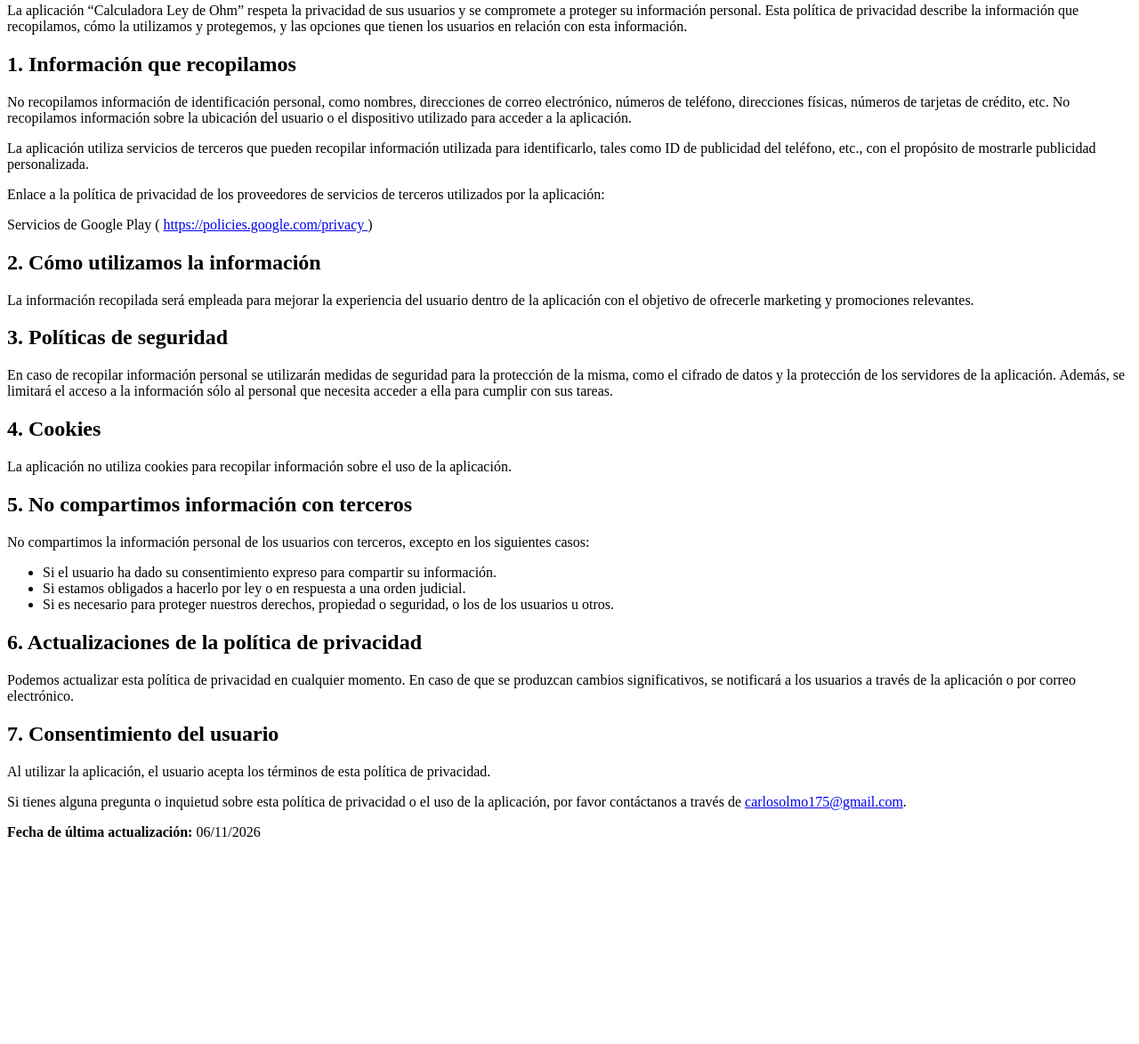
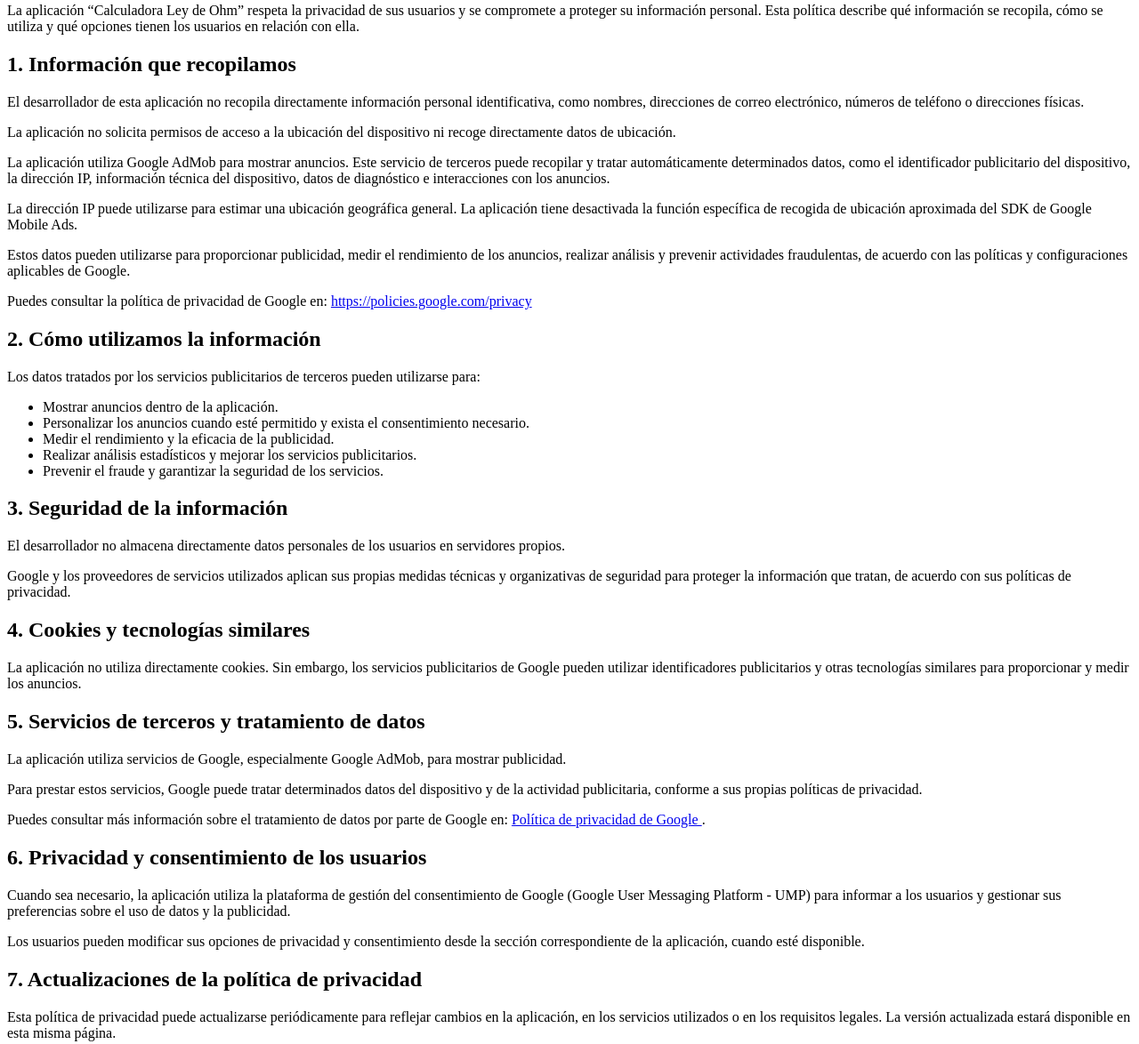
Before and after one commit to carlosolmo175/carlosolmo175.github.io, a plain HTML site: page Política_de_privacidad_Calculadora_Ley_de_Ohm.html in a window 1280 px wide. Shown: the part 77-1251 px from the top of the page at 89% size. Before the commit the page ends 1038 px from the top, so only its background shows below. Drawn offline with Linux system fonts and the light colour scheme.

Commit message:
Actualizar Política_de_privacidad_Calculadora_Ley_de_Ohm.html

```diff
--- a/Política_de_privacidad_Calculadora_Ley_de_Ohm.html
+++ b/Política_de_privacidad_Calculadora_Ley_de_Ohm.html
@@ -11,30 +11,37 @@
     <h1>Política de privacidad para la aplicación “Calculadora Ley de Ohm”</h1>
 
     <p>
-      La aplicación “Calculadora Ley de Ohm” respeta la privacidad de sus usuarios y se compromete a proteger su información personal. Esta política de privacidad describe la información que recopilamos, cómo la utilizamos y protegemos, y las opciones que tienen los usuarios en relación con esta información.
+      La aplicación “Calculadora Ley de Ohm” respeta la privacidad de sus usuarios y se compromete a proteger su información personal. Esta política describe qué información se recopila, cómo se utiliza y qué opciones tienen los usuarios en relación con ella.
     </p>
 
     <section>
       <h2>1. Información que recopilamos</h2>
 
       <p>
-        No recopilamos información de identificación personal, como nombres, direcciones de correo electrónico, números de teléfono, direcciones físicas, números de tarjetas de crédito, etc. No recopilamos información sobre la ubicación del usuario o el dispositivo utilizado para acceder a la aplicación.
+        El desarrollador de esta aplicación no recopila directamente información personal identificativa, como nombres, direcciones de correo electrónico, números de teléfono o direcciones físicas.
       </p>
 
       <p>
-        La aplicación utiliza servicios de terceros que pueden recopilar información utilizada para identificarlo, tales como ID de publicidad del teléfono, etc., con el propósito de mostrarle publicidad personalizada.
+        La aplicación no solicita permisos de acceso a la ubicación del dispositivo ni recoge directamente datos de ubicación.
       </p>
 
       <p>
-        Enlace a la política de privacidad de los proveedores de servicios de terceros utilizados por la aplicación:
+        La aplicación utiliza Google AdMob para mostrar anuncios. Este servicio de terceros puede recopilar y tratar automáticamente determinados datos, como el identificador publicitario del dispositivo, la dirección IP, información técnica del dispositivo, datos de diagnóstico e interacciones con los anuncios.
       </p>
 
       <p>
-        Servicios de Google Play (
+        La dirección IP puede utilizarse para estimar una ubicación geográfica general. La aplicación tiene desactivada la función específica de recogida de ubicación aproximada del SDK de Google Mobile Ads.
+      </p>
+
+      <p>
+        Estos datos pueden utilizarse para proporcionar publicidad, medir el rendimiento de los anuncios, realizar análisis y prevenir actividades fraudulentas, de acuerdo con las políticas y configuraciones aplicables de Google.
+      </p>
+
+      <p>
+        Puedes consultar la política de privacidad de Google en:
         <a href="https://policies.google.com/privacy" target="_blank" rel="noopener noreferrer">
           https://policies.google.com/privacy
         </a>
-        )
       </p>
     </section>
 
@@ -42,64 +49,93 @@
       <h2>2. Cómo utilizamos la información</h2>
 
       <p>
-        La información recopilada será empleada para mejorar la experiencia del usuario dentro de la aplicación con el objetivo de ofrecerle marketing y promociones relevantes.
+        Los datos tratados por los servicios publicitarios de terceros pueden utilizarse para:
+      </p>
+
+      <ul>
+        <li>Mostrar anuncios dentro de la aplicación.</li>
+        <li>Personalizar los anuncios cuando esté permitido y exista el consentimiento necesario.</li>
+        <li>Medir el rendimiento y la eficacia de la publicidad.</li>
+        <li>Realizar análisis estadísticos y mejorar los servicios publicitarios.</li>
+        <li>Prevenir el fraude y garantizar la seguridad de los servicios.</li>
+      </ul>
+    </section>
+
+    <section>
+      <h2>3. Seguridad de la información</h2>
+
+      <p>
+        El desarrollador no almacena directamente datos personales de los usuarios en servidores propios.
+      </p>
+
+      <p>
+        Google y los proveedores de servicios utilizados aplican sus propias medidas técnicas y organizativas de seguridad para proteger la información que tratan, de acuerdo con sus políticas de privacidad.
       </p>
     </section>
 
     <section>
-      <h2>3. Políticas de seguridad</h2>
+      <h2>4. Cookies y tecnologías similares</h2>
 
       <p>
-        En caso de recopilar información personal se utilizarán medidas de seguridad para la protección de la misma, como el cifrado de datos y la protección de los servidores de la aplicación. Además, se limitará el acceso a la información sólo al personal que necesita acceder a ella para cumplir con sus tareas.
+        La aplicación no utiliza directamente cookies. Sin embargo, los servicios publicitarios de Google pueden utilizar identificadores publicitarios y otras tecnologías similares para proporcionar y medir los anuncios.
       </p>
     </section>
 
     <section>
-      <h2>4. Cookies</h2>
+      <h2>5. Servicios de terceros y tratamiento de datos</h2>
 
       <p>
-        La aplicación no utiliza cookies para recopilar información sobre el uso de la aplicación.
+        La aplicación utiliza servicios de Google, especialmente Google AdMob, para mostrar publicidad.
+      </p>
+
+      <p>
+        Para prestar estos servicios, Google puede tratar determinados datos del dispositivo y de la actividad publicitaria, conforme a sus propias políticas de privacidad.
+      </p>
+
+      <p>
+        Puedes consultar más información sobre el tratamiento de datos por parte de Google en:
+        <a href="https://policies.google.com/privacy" target="_blank" rel="noopener noreferrer">
+          Política de privacidad de Google
+        </a>.
       </p>
     </section>
 
     <section>
-      <h2>5. No compartimos información con terceros</h2>
+      <h2>6. Privacidad y consentimiento de los usuarios</h2>
 
       <p>
-        No compartimos la información personal de los usuarios con terceros, excepto en los siguientes casos:
+        Cuando sea necesario, la aplicación utiliza la plataforma de gestión del consentimiento de Google (Google User Messaging Platform - UMP) para informar a los usuarios y gestionar sus preferencias sobre el uso de datos y la publicidad.
       </p>
 
-      <ul>
-        <li>Si el usuario ha dado su consentimiento expreso para compartir su información.</li>
-        <li>Si estamos obligados a hacerlo por ley o en respuesta a una orden judicial.</li>
-        <li>Si es necesario para proteger nuestros derechos, propiedad o seguridad, o los de los usuarios u otros.</li>
-      </ul>
-    </section>
-
-    <section>
-      <h2>6. Actualizaciones de la política de privacidad</h2>
-
       <p>
-        Podemos actualizar esta política de privacidad en cualquier momento. En caso de que se produzcan cambios significativos, se notificará a los usuarios a través de la aplicación o por correo electrónico.
+        Los usuarios pueden modificar sus opciones de privacidad y consentimiento desde la sección correspondiente de la aplicación, cuando esté disponible.
       </p>
     </section>
 
     <section>
-      <h2>7. Consentimiento del usuario</h2>
+      <h2>7. Actualizaciones de la política de privacidad</h2>
 
       <p>
-        Al utilizar la aplicación, el usuario acepta los términos de esta política de privacidad.
+        Esta política de privacidad puede actualizarse periódicamente para reflejar cambios en la aplicación, en los servicios utilizados o en los requisitos legales. La versión actualizada estará disponible en esta misma página.
+      </p>
+    </section>
+
+    <section>
+      <h2>8. Contacto</h2>
+
+      <p>
+        Si tienes alguna pregunta o inquietud sobre esta política de privacidad o sobre el funcionamiento de la aplicación, puedes contactar con el desarrollador a través de:
       </p>
 
       <p>
-        Si tienes alguna pregunta o inquietud sobre esta política de privacidad o el uso de la aplicación, por favor contáctanos a través de
-        <a href="mailto:carlosolmo175@gmail.com">carlosolmo175@gmail.com</a>.
+        <a href="mailto:carlosolmo175@gmail.com">carlosolmo175@gmail.com</a>
       </p>
     </section>
 
     <p>
-      <strong>Fecha de última actualización:</strong> 06/11/2026
+      <strong>Fecha de última actualización:</strong> 25/11/2026
     </p>
+
   </main>
 
 </body>
```
